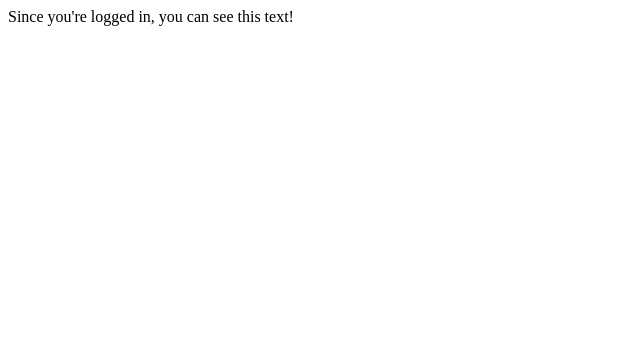
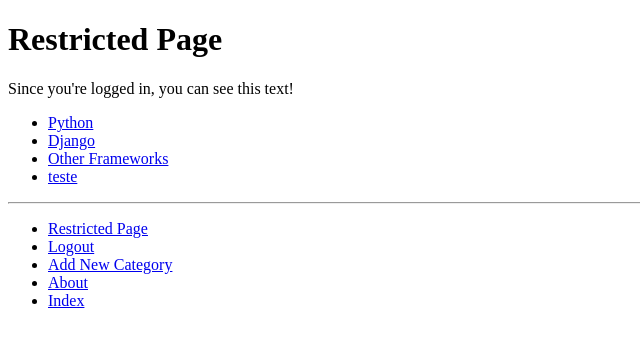
Before and after one commit to Mrozinskikj/tango_with_django_project, a Django app: page /rango/restricted/ in a window 1280 px wide. Shown: the top 347 px of the page, without its empty margins (0-640 px from the left). Run offline with Django 3.2, Linux system fonts and the light colour scheme; a user stored in the database is signed in; data comes from the database, SQL or seed files in the repository; both versions use the stored data as it was after the commit.

Commit message:
Chapter 9 exercises

```diff
--- a/rango/views.py
+++ b/rango/views.py
@@ -40,6 +40,7 @@ def show_category(request, category_name_slug):
 
     return render(request, 'rango/category.html', context=context_dict)
 
+@login_required
 def add_category(request):
     form = CategoryForm()
 
@@ -53,6 +54,7 @@ def add_category(request):
         print(form.errors)
     return render(request, 'rango/add_category.html', {'form': form})
 
+@login_required
 def add_page(request, category_name_slug):
     try:
         category = Category.objects.get(slug=category_name_slug)
@@ -134,7 +136,7 @@ def user_login(request):
 
 @login_required
 def restricted(request):
-    return HttpResponse("Since you're logged in, you can see this text!")
+    return render(request, 'rango/restricted.html')
 
 @login_required
 def user_logout(request):
--- a/templates/rango/base.html
+++ b/templates/rango/base.html
@@ -28,11 +28,11 @@
             {% if user.is_authenticated %}
                 <li><a href="{% url 'rango:restricted' %}">Restricted Page</a></li>
                 <li><a href="{% url 'rango:logout' %}">Logout</a></li>
+                <li><a href="{% url 'rango:add_category' %}">Add New Category</a></li>
             {% else %}
                 <li><a href="{% url 'rango:register' %}">Sign Up</a></li>
                 <li><a href="{% url 'rango:login' %}">Login</a></li>
             {% endif %}
-                <li><a href="{% url 'rango:add_category' %}">Add New Category</a></li>
                 <li><a href="{% url 'rango:about' %}">About</a></li>
                 <li><a href="{% url 'rango:index' %}">Index</a></li>
             </ul>
--- a/templates/rango/category.html
+++ b/templates/rango/category.html
@@ -15,14 +15,16 @@
     {% if pages %}
     <ul>
         {% for page in pages %}
-        <li><a href="{{ page.url}}">{{ page.title }}</a></li>
+        <li><a href="{{ page.url }}">{{ page.title }}</a></li>
         {% endfor %}
     </ul>
     {% else %}
     <strong>No pages currently in category.</strong>
     {% endif %}
 
-    <a href="/rango/category/{{ category.slug }}/add_page">Add Page</a><br/>
+    {% if user.is_authenticated %}
+    <a href="{% url 'rango:add_page' category.slug %}">Add Page</a><br/>
+    {% endif %}
     {% else %}
     The specified category does not exist.
     {% endif %}
--- a/templates/rango/login.html
+++ b/templates/rango/login.html
@@ -2,7 +2,7 @@
 {% load staticfiles %}
 
 {% block title_block %}
-    Register
+    Login
 {% endblock %}
 
 {% block body_block %}
--- /dev/null
+++ b/templates/rango/restricted.html
@@ -0,0 +1,11 @@
+{% extends 'rango/base.html' %}
+{% load staticfiles %}
+
+{% block title_block %}
+    Restricted Page
+{% endblock %}
+
+{% block body_block %}
+<h1>Restricted Page</h1>
+Since you're logged in, you can see this text!<br />
+{% endblock %}
```
Also changed, not shown: db.sqlite3.
